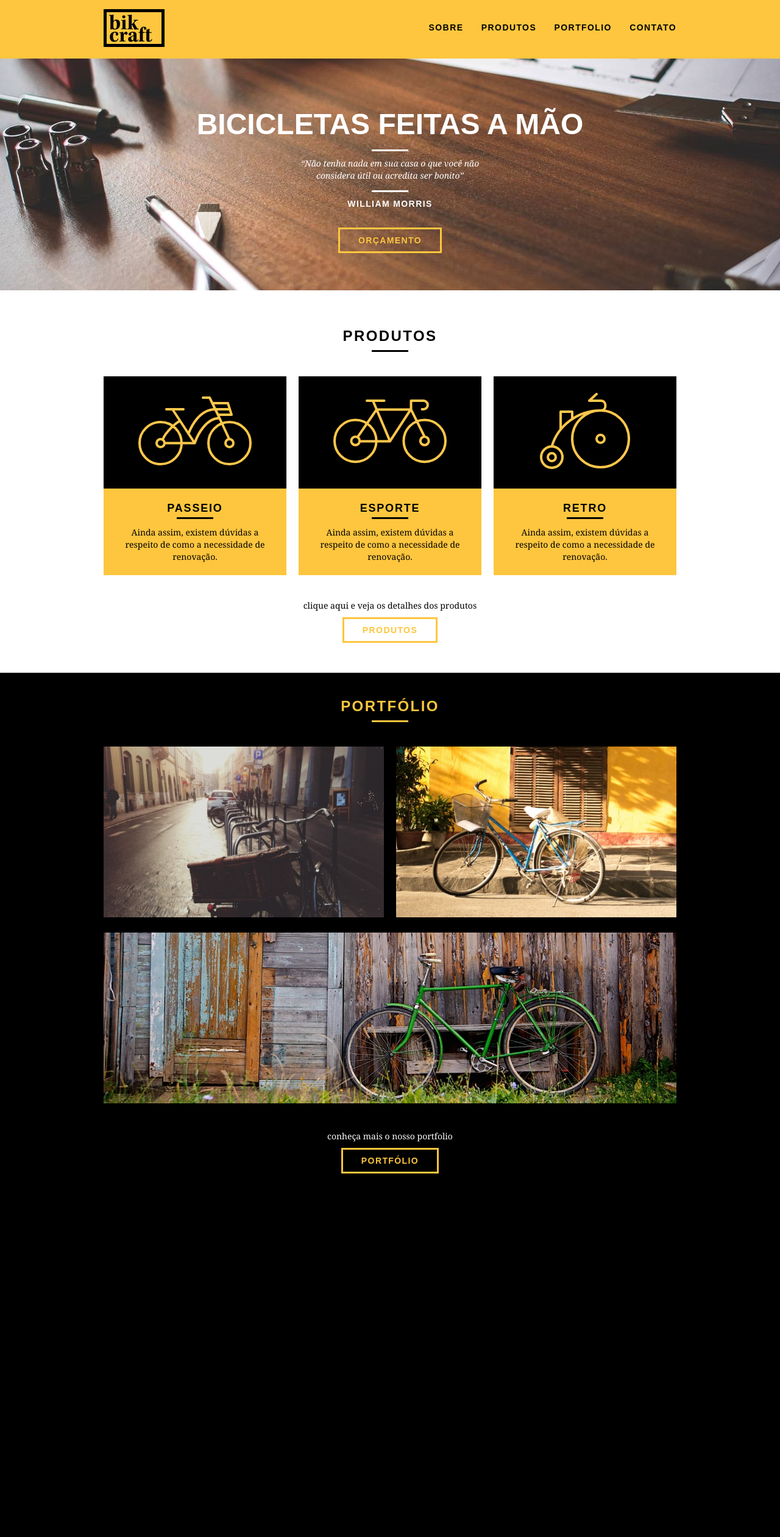
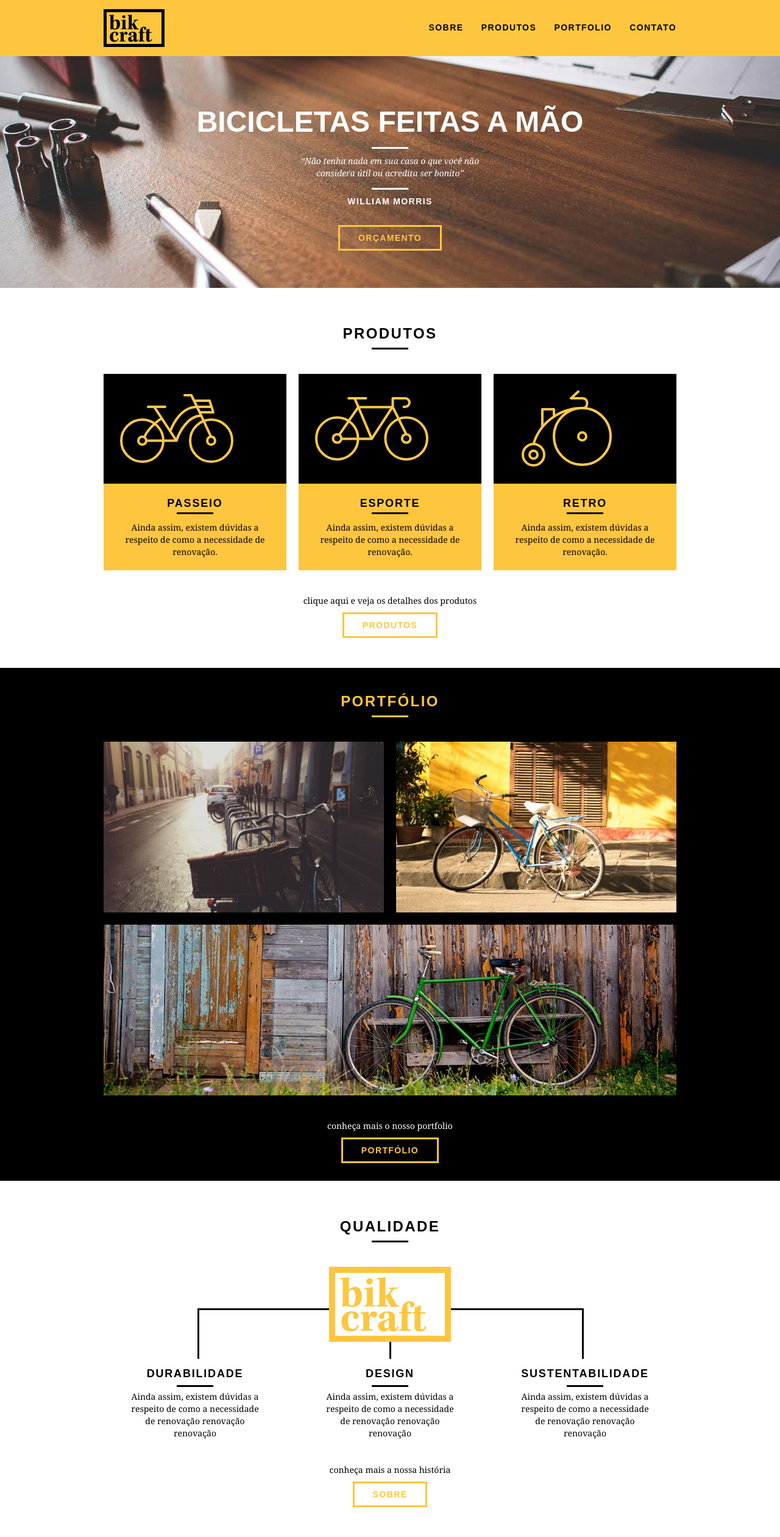
Before and after one commit to HumbertoTello/bikcraft, a PHP site: page / in a window 1280 px wide. Shown: the whole page at 61% size. Before the commit the page ends 1924 px from the top, so only its background shows below. Run offline with PHP 8.4, Linux system fonts and the light colour scheme.

Commit message:
Qualidade - Home

```diff
--- a/web/css/style.css
+++ b/web/css/style.css
@@ -8,6 +8,10 @@
   font-family: Georgia, "Times New Roman", serif;
   font-size: 14px;
   line-height: 20px;
+}
+
+img {
+  display: block;
 }
 
 .btn {
@@ -93,7 +97,7 @@
   height: 380px;
   background: url("../img/bg.jpg") no-repeat center;
   background-size: cover;
-  margin-top: 96px;
+  margin-top: 92px;
   text-align: center;
   padding-top: 80px;
 }
@@ -205,3 +209,52 @@
 .portfolio .call p {
   color: #fff;
 }
+
+/* Qualidade */
+
+.qualidade {
+  padding: 60px 0px;
+}
+
+.qualidade:after {
+  content: "";
+  width: 634px;
+  height: 83px;
+  display: block;
+  background: url("../img/linhas.svg") no-repeat center;
+  position: absolute;
+  top: 209px;
+  right: 162px;
+  z-index: -1;
+}
+
+.qualidade img {
+  margin: 0 auto;
+}
+
+.qualidade_lista {
+  padding-top: 20px;
+}
+
+.qualidade_lista li {
+  text-align: center;
+  padding: 0 40px;
+}
+
+.qualidade_lista li h3 {
+  font-weight: bold;
+  font-size: 18px;
+  line-height: 25px;
+  text-transform: uppercase;
+  letter-spacing: 0.1em;
+  margin-top: 20px;
+}
+
+.qualidade_lista li h3:after {
+  content: "";
+  display: block;
+  width: 60px;
+  height: 3px;
+  background: #000;
+  margin: 6px auto;
+}
--- a/web/index.html
+++ b/web/index.html
@@ -88,6 +88,29 @@
       </div>
     </div>
   </section>
+
+  <section class="qualidade container">
+    <h2 class="subtitulo">Qualidade</h2>
+    <img src="img/bikcraft-qualidade.svg" alt="Bikcraft">
+    <ul class="qualidade_lista">
+      <li class="grid-1-3">
+        <h3>Durabilidade</h3>
+        <p>Ainda assim, existem dúvidas a respeito de como a necessidade de renovação renovação renovação</p>
+      </li>
+      <li class="grid-1-3">
+        <h3>Design</h3>
+        <p>Ainda assim, existem dúvidas a respeito de como a necessidade de renovação renovação renovação</p>
+      </li>
+      <li class="grid-1-3">
+        <h3>Sustentabilidade</h3>
+        <p>Ainda assim, existem dúvidas a respeito de como a necessidade de renovação renovação renovação</p>
+      </li>
+    </ul>
+    <div class="call">
+      <p>conheça mais a nossa história</p>
+      <a href="sobre.html" class="btn btn-preto">Sobre</a>
+    </div>
+  </section>
 </body>
 
 </html>
```
